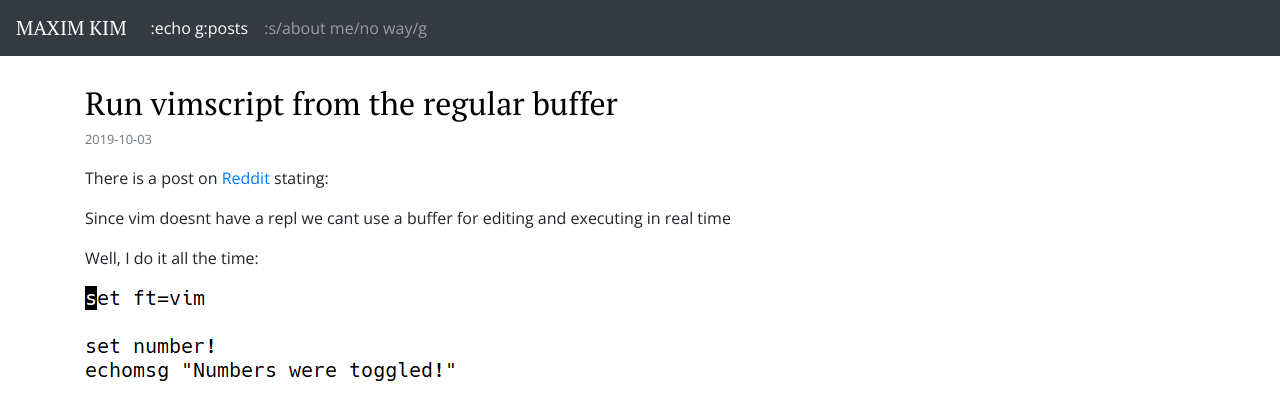
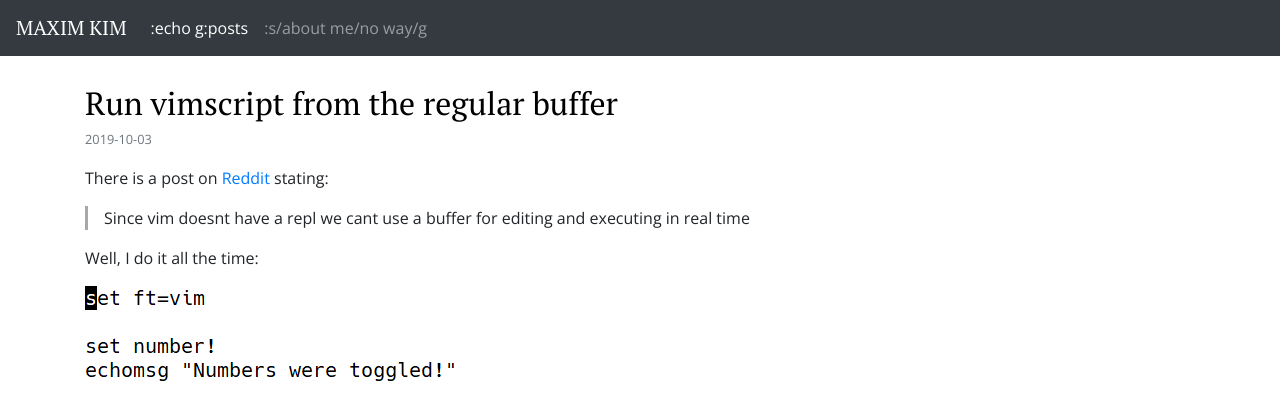
Before and after one commit to habamax/habamax.github.io, a Jekyll site: the page built from index.html, in a window 1280 px wide. Shown: the top 396 px of the page. Built offline with Jekyll 4.4.1, drawn with Linux system fonts in a browser that asks for light colours; nearby versions of some CDN libraries; the list of posts is cut into pages by our own code; comment, search, counter and statistics services are not loaded.

Commit message:
Blockquote css

```diff
--- a/_sass/main.scss
+++ b/_sass/main.scss
@@ -60,3 +60,8 @@ main li {
 .task-list-item-checkbox {
 	margin-right: .5rem;
 }
+
+blockquote {
+	padding-left: 1em;
+	border-left: #a8a8a8 solid;
+}
```
